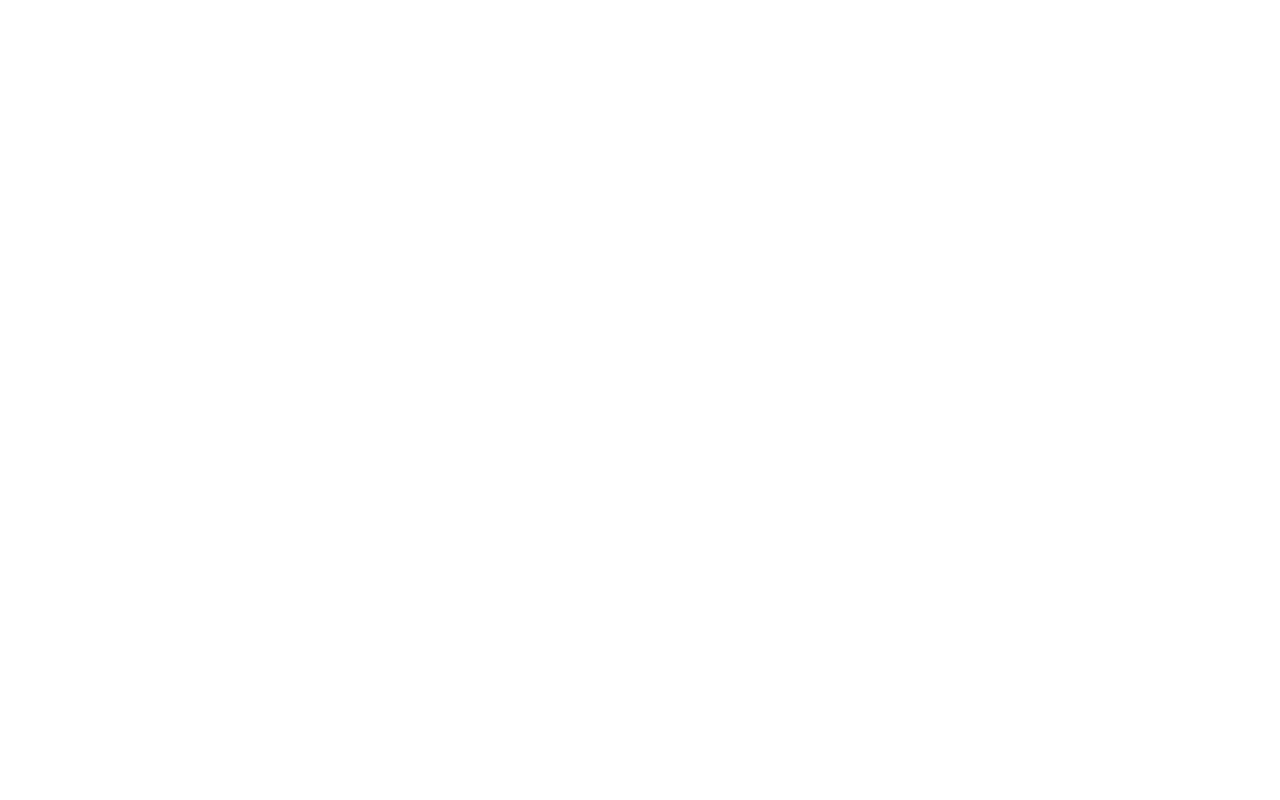
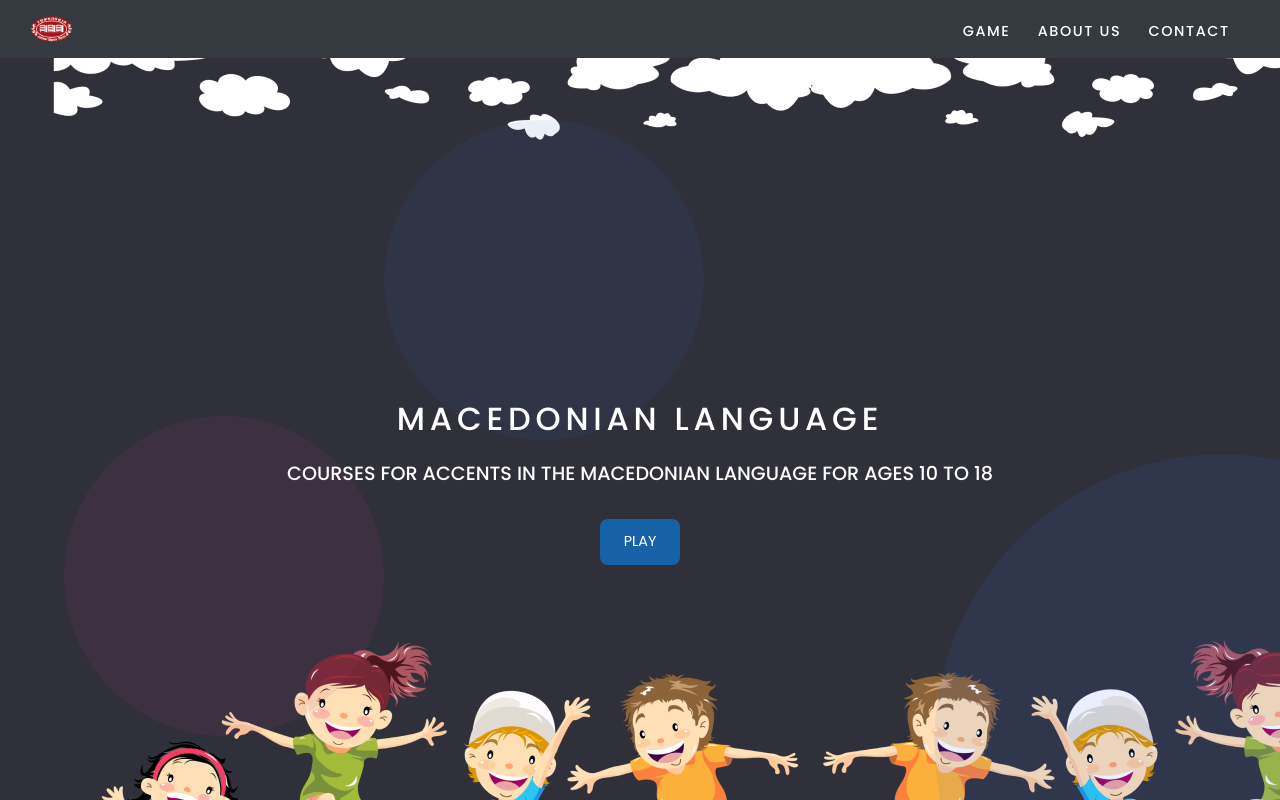
Before and after one commit to davidovska/JBT_projectLandingPage, a plain HTML site: page index.html in a window 1280 px wide. Drawn offline with nearby package versions, Linux system fonts and the light colour scheme.

Commit message:
landing page

```diff
--- a/css/style.css
+++ b/css/style.css
@@ -0,0 +1,123 @@
+@import url('https://fonts.googleapis.com/css?family=Poppins:400,500,700');
+
+body {
+    background-image: url(../img/kids.png);
+    overflow-x: hidden;
+    overflow-y: hidden;
+    font-family: "Poppins", sans-serif;
+    background-color: #2F303A;
+    color: #fff;
+  }
+  .responsive {
+    max-width: 100%;
+    height: auto;
+  }
+
+  .offset:before {
+    display: block;
+    content: "";
+    height: 4rem;
+    margin-top: -4rem;
+  }
+
+  .navbar {
+    text-transform: uppercase;
+    font-weight: 500;
+    font-size: 0.9rem;
+    letter-spacing: 0.1rem;
+
+  }
+  .navbar-brand img {
+    height: 2rem;
+  }
+  .navbar-nav li {
+    padding-right: 0.7rem;
+  }
+  .navbar-dark .navbar-nav .nav-link {
+    color: inherit;
+    padding-top: 0.8rem;
+  }
+  .navbar-dark .navbar-nav .nav-link.active,
+  .navbar-dark .navbar-nav .nav-link:hover {
+    color: #717575;
+  }
+  .caption {
+    width: 100%;
+    max-width: 100%;
+    position: absolute;
+    top: 50%;
+    z-index: 1;
+    color: white;
+    text-transform: uppercase;
+  }
+  .caption h1 {
+    font-size: 2rem;
+    font-weight: 500;
+    letter-spacing: 0.3rem;
+    padding-bottom: 1rem;
+  }
+  .caption h3 {
+    font-size: 1.2rem;
+    padding-bottom: 1.6rem;
+  }
+
+  /* Button */
+  .btn-lg {
+    color: white;
+    background-color: #1762A7;
+    padding: .75rem 1.5rem;
+    border-radius: .5rem;
+    text-decoration: none;
+    font-size: .9rem;
+    outline: none;
+    border: none;
+    cursor: pointer;
+  }
+  .btn-lg:hover {
+    background-color: #2180d8;
+  }
+
+  .btn-lg:focus {
+    background-color: #2796ff;
+  }
+  .home-page-circle-1 {
+    position: absolute;
+    width: 25vw;
+    height: 25vw;
+    border-radius: 50%;
+    background-color: rgb(188, 58, 128, .1);
+    bottom: 5vw;
+    left: 5vw;
+    z-index: -1;
+  }
+
+  .home-page-circle-2 {
+    position: absolute;
+    width: 25vw;
+    height: 25vw;
+    border-radius: 50%;
+    background-color: rgb(52, 87, 178, .1);
+    top: 15vh;
+    left: 30vw;
+    z-index: -1;
+  }
+
+  .home-page-circle-3 {
+    position: absolute;
+    overflow: hidden;
+    width: 45vw;
+    height: 45vw;
+    bottom: 0;
+    right: 0;
+    z-index: -1;
+  }
+
+  .home-page-circle-3::before {
+    content: '';
+    transform: translate(40%, 40%);
+    position: absolute;
+    height: 100%;
+    width: 100%;
+    border-radius: 50%;
+    background-color: rgba(64, 112, 233, 0.1);
+  }
--- a/index.html
+++ b/index.html
@@ -3,10 +3,51 @@
 <head>
     <meta charset="UTF-8">
     <meta name="viewport" content="width=device-width, initial-scale=1.0">
+    <link rel="stylesheet" href="https://stackpath.bootstrapcdn.com/bootstrap/4.5.0/css/bootstrap.min.css"
+                            integrity="sha384-9aIt2nRpC12Uk9gS9baDl411NQApFmC26EwAOH8WgZl5MYYxFfc+NcPb1dKGj7Sk"
+                            crossorigin="anonymous">
     <link rel="stylesheet" href="css/style.css">
     <title>JBT Landing Page</title>
 </head>
-<body>
+<body data-target="#navbarResponsive" class="responsive">
 
+                     <!-- Navigation Section -->
+    <nav class="navbar navbar-expand-sm navbar-dark bg-dark fixed-top">
+        <div class="container-fluid">
+             <a class="navbar-brand" href="index.html"><img src="img/jbt_logo_padding.png"/></a>
+        <button
+              class="navbar-toggler"
+              type="button"
+              data-toggle="collapse"
+              data-target="#navbarResponsive"
+            ><span class="navbar-toggler-icon"></span>
+        </button>
+            <div class="collapse navbar-collapse" id="navbarResponsive">
+              <ul class="navbar-nav ml-auto">
+                <li class="nav-item">
+                  <a class="nav-link" href="game">Game</a>
+                </li>
+                <li class="nav-item">
+                  <a class="nav-link" href="about">About us</a>
+                </li>
+                <li class="nav-item">
+                  <a class="nav-link" href="contact">Contact</a>
+                </li>
+              </ul>
+            </div>
+        </div>
+        </nav>
+             <!-- End Navigation Section -->
+
+                    <!-- Landing Page -->
+    <div class="caption text-center">
+        <h1>Macedonian Language</h1>
+        <h3>Courses for accents in the Macedonian language for ages 10 to 18</h3>
+        <a class="btn btn-outline-light btn-lg" href="game.html">Play</a>
+      </div>
+      <div class="home-page-circle-1"></div>
+      <div class="home-page-circle-2"></div>
+      <div class="home-page-circle-3"></div>
+                <!-- End Landing Page -->
 </body>
 </html>
```
